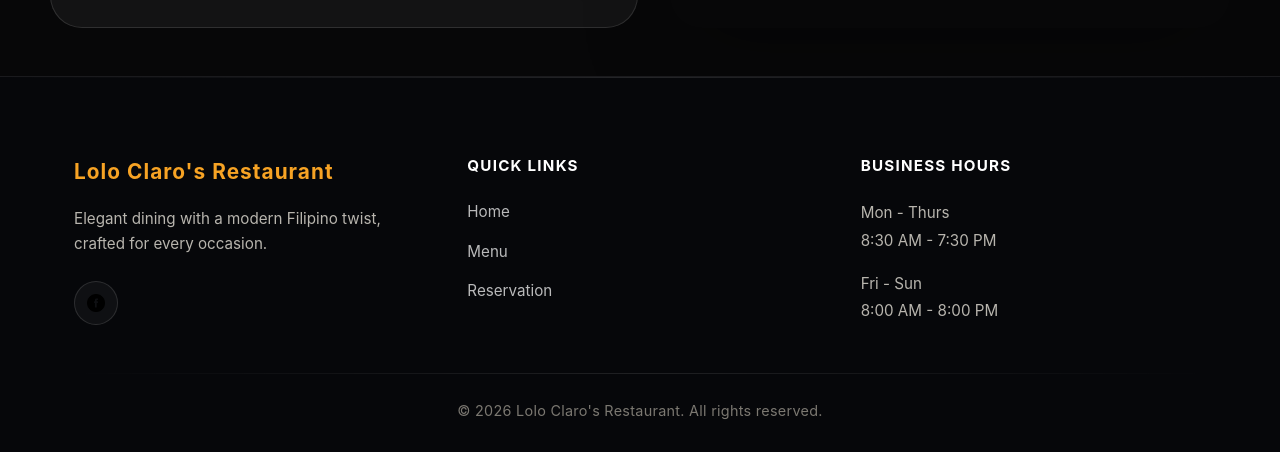
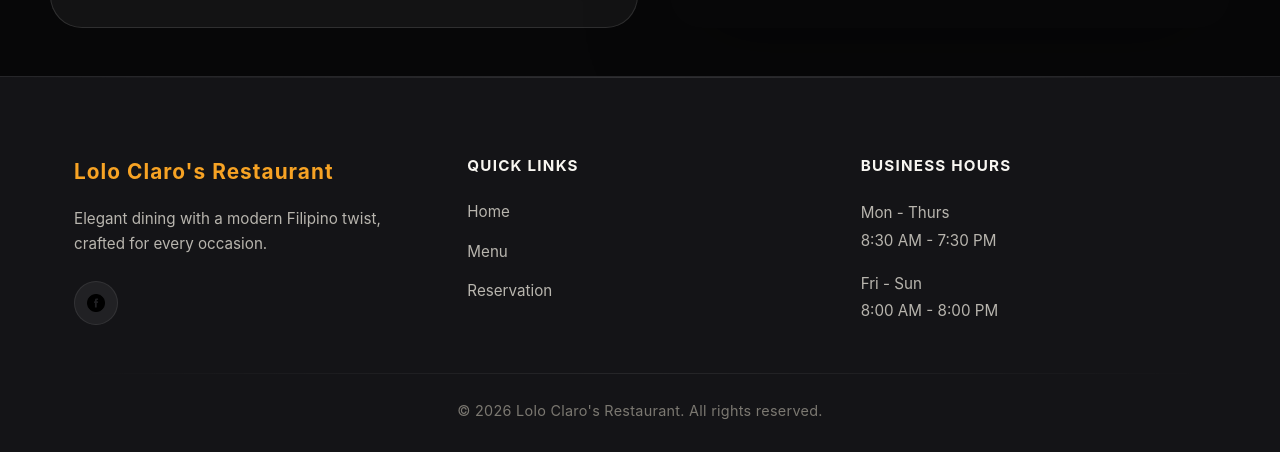
Before and after one commit to jhonmichaelescote-byte/lolo-claro-restaurant, a React (Create React App) app: page / in a window 1280 px wide. Shown: the part 8148-8600 px from the top of the page. Built offline with nearby package versions, Linux system fonts and the light colour scheme; grey boxes are pictures that could not be loaded.

Commit message:
Update Footer.module.css

```diff
--- a/src/components/Footer.module.css
+++ b/src/components/Footer.module.css
@@ -1,10 +1,11 @@
 .footer {
-  border-top: 1px solid rgba(255, 255, 255, 0.08);
-  background: rgba(7, 8, 11, 0.95);
+  border-top: 1px solid var(--border);
+  background: var(--surface-strong);
   color: var(--text-bright);
   position: relative;
   overflow: hidden;
 }
+
 .footer::before {
   content: '';
   position: absolute;
@@ -14,17 +15,20 @@
   height: 1px;
   background: linear-gradient(90deg, transparent, rgba(255, 255, 255, 0.12), transparent);
 }
+
 .container {
   max-width: 1180px;
   margin: 0 auto;
   padding: 3.5rem 1.5rem 2rem;
 }
+
 .grid {
   display: grid;
   grid-template-columns: repeat(3, minmax(0, 1fr));
   gap: 3rem;
   margin-bottom: 2rem;
 }
+
 .brand {
   font-size: 1.3rem;
   font-weight: 700;
@@ -32,118 +36,140 @@
   color: var(--accent);
   margin-bottom: 0.75rem;
 }
+
 .description {
   color: var(--text-soft);
   line-height: 1.7;
   margin-bottom: 1.5rem;
   font-size: 0.95rem;
 }
+
 .heading {
   font-size: 0.95rem;
   font-weight: 700;
   letter-spacing: 0.08em;
   text-transform: uppercase;
-  color: #ffffff;
+  color: var(--text-bright);
   margin-bottom: 1.2rem;
   opacity: 1;
 }
+
 .link {
-  color: rgba(255, 255, 255, 0.72);
+  color: var(--text-soft);
   text-decoration: none;
   display: block;
   margin-bottom: 0.8rem;
   font-size: 0.95rem;
   transition: all 0.3s ease;
 }
+
 .link:hover,
 .link:focus-visible {
   color: var(--accent);
 }
+
 .link:focus-visible {
   outline: 3px solid rgba(247, 163, 36, 0.35);
   outline-offset: 3px;
 }
+
 .hours {
   color: var(--text-soft);
   font-size: 0.95rem;
   line-height: 1.8;
   margin-bottom: 1rem;
 }
+
 .socials {
   display: flex;
   gap: 0.75rem;
   flex-wrap: wrap;
 }
+
 .socialIcon {
   display: inline-flex;
   align-items: center;
   justify-content: center;
   width: 44px;
   height: 44px;
-  border: 1.5px solid rgba(255, 255, 255, 0.12);
+  border: 1.5px solid var(--border);
   border-radius: 50%;
   color: var(--text-bright);
   text-decoration: none;
   font-size: 0.75rem;
   font-weight: 600;
   transition: all 0.3s ease;
-  background: rgba(255, 255, 255, 0.04);
+  background: var(--surface-card);
 }
+
 .socialIcon:hover {
   border-color: var(--accent);
   color: var(--accent);
   background: rgba(255, 170, 0, 0.12);
   transform: translateY(-3px);
 }
+
 .socialImg {
   width: 18px;
   height: 18px;
   display: block;
   object-fit: contain;
 }
+
 .divider {
   height: 1px;
-  background: linear-gradient(90deg, transparent, rgba(255, 255, 255, 0.1), transparent);
+  background: linear-gradient(90deg, transparent, var(--border), transparent);
   margin-bottom: 1.5rem;
 }
+
 .copyright {
   text-align: center;
   color: var(--text-muted);
   font-size: 0.9rem;
   letter-spacing: 0.02em;
 }
+
 /* Tablet */
 @media (max-width: 760px) {
   .container {
     padding: 2.5rem 1.5rem 1.5rem;
   }
+
   .grid {
     grid-template-columns: 1fr 1fr;
     gap: 2rem;
   }
+
+  /* Brand column spans full width on tablet */
   .grid > div:first-child {
     grid-column: 1 / -1;
   }
 }
+
 /* Mobile */
 @media (max-width: 480px) {
   .container {
     padding: 2rem 1rem 1.25rem;
   }
+
   .grid {
     grid-template-columns: 1fr;
     gap: 1.75rem;
   }
+
   .grid > div:first-child {
     grid-column: auto;
   }
+
   .brand {
     font-size: 1.1rem;
   }
+
   .socialIcon {
     width: 38px;
     height: 38px;
   }
+
   .copyright {
     font-size: 0.8rem;
   }
```
